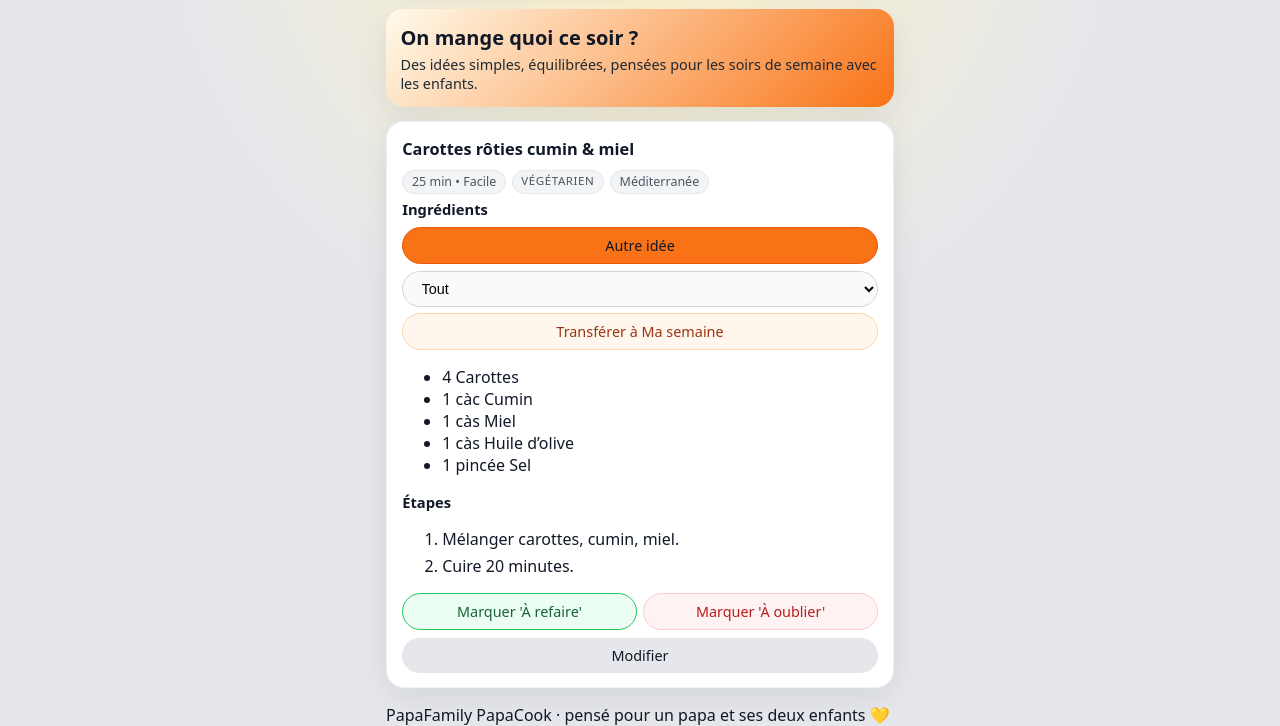
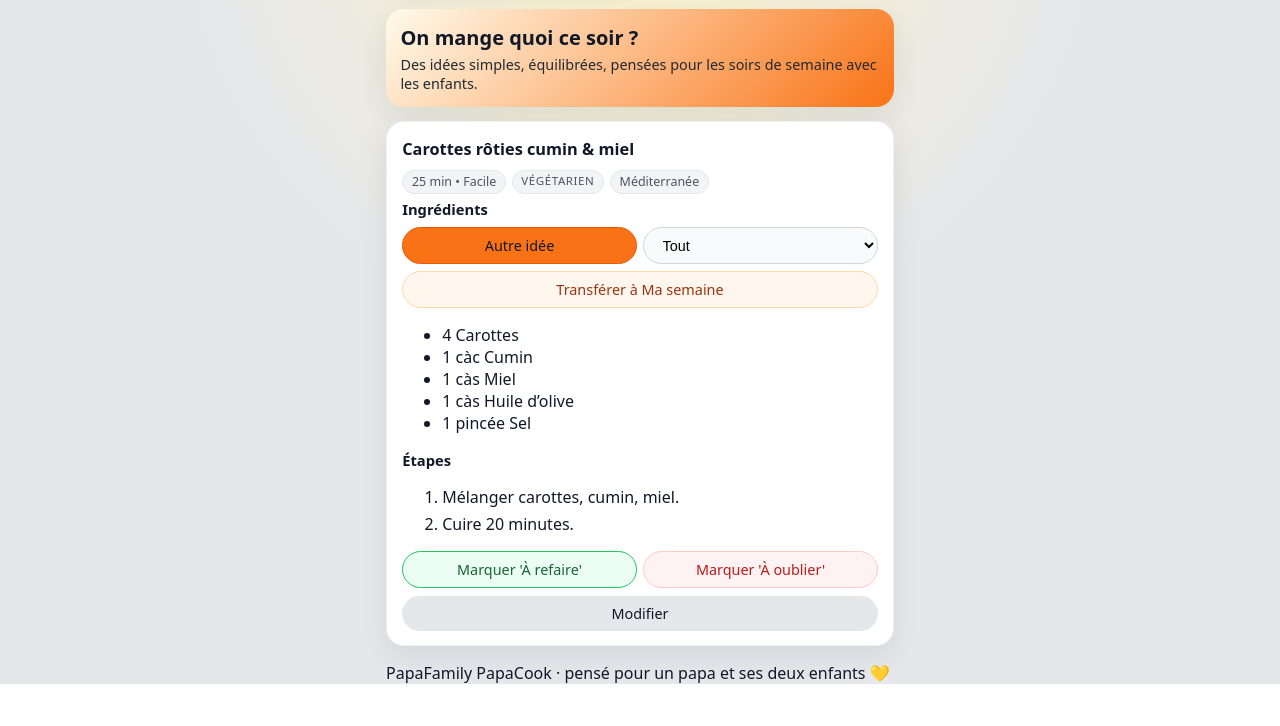
Before and after one commit to rumov76/PapaCook, a plain HTML site: page index.html in a window 1280 px wide. Shown: the part 118-844 px from the top of the page. After the commit the page ends 802 px from the top, so only its background shows below. Drawn offline with Linux system fonts and the light colour scheme.

Commit message:
Add files via upload

```diff
--- a/style.css
+++ b/style.css
@@ -518,3 +518,23 @@ button.danger {
 .button-row-ce-soir > button:last-child {
   flex: 1 1 100%;
 }
+
+/* Spécifique à la rangée "Ce soir" : Autre idée + select + Transférer */
+.button-row-ce-soir {
+  display: grid;
+  grid-template-columns: 1fr 1fr;
+  column-gap: 0.4rem;
+  row-gap: 0.4rem;
+}
+
+/* 1ère ligne : Autre idée + select */
+.button-row-ce-soir > button:nth-child(1),
+.button-row-ce-soir > select:nth-child(2) {
+  width: 100%;
+}
+
+/* 2ème ligne : Transférer à Ma semaine sur toute la largeur */
+.button-row-ce-soir > button:nth-child(3) {
+  grid-column: 1 / -1;
+  width: 100%;
+}
```
